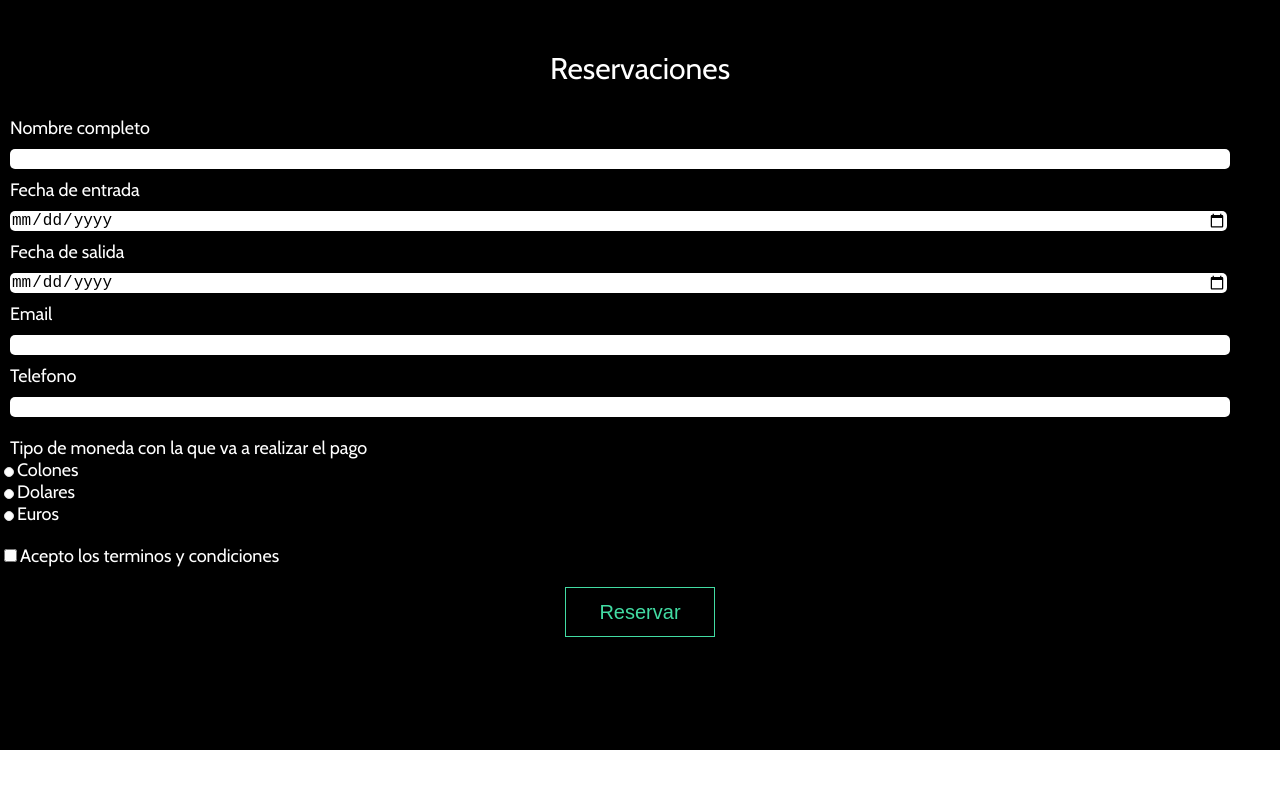
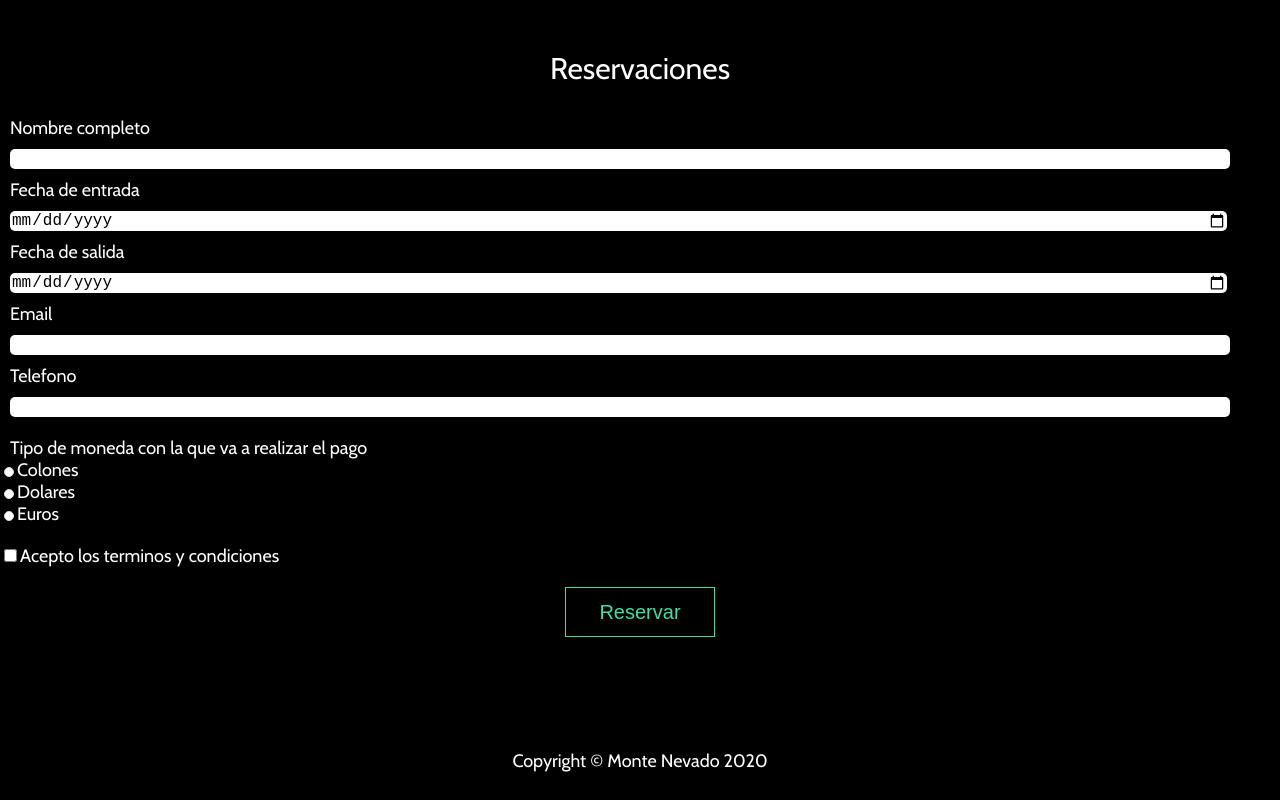
Before and after one commit to ozaratem/monte-nevado, a React (Create React App) app: page / in a window 1280 px wide. Shown: the part 2675-3475 px from the top of the page. Before the commit the page ends 3425 px from the top, so only its background shows below. Built offline with nearby package versions, Linux system fonts and the light colour scheme.

Commit message:
create footer component and add style

```diff
--- a/src/App.css
+++ b/src/App.css
@@ -210,3 +210,11 @@
   font-size: 20px;
   font-weight: 400;
 }
+
+/*Footer*/
+.footer-bottom {
+  height: 50px;
+  background-color: var(--clr-blk);
+  text-align: center;
+  bottom: 0px;
+}
--- a/src/App.js
+++ b/src/App.js
@@ -4,6 +4,7 @@ import Info from './components/Info';
 import Banner2 from './components/Banner2';
 import Contact from './components/Contact';
 import Reservation from './components/Reservation';
+import Footer from './components/Footer';
 
 function App() {
   return (
@@ -13,6 +14,7 @@ function App() {
       <Banner2/>
       <Contact/>
       <Reservation/>
+      <Footer/>
     </div>
   );
 }
--- /dev/null
+++ b/src/components/Footer.js
@@ -0,0 +1,7 @@
+import React from 'react';
+
+function Footer() {
+    return <div className="footer-bottom"> Copyright &copy; Monte Nevado 2020</div>
+}
+
+export default Footer;
```
